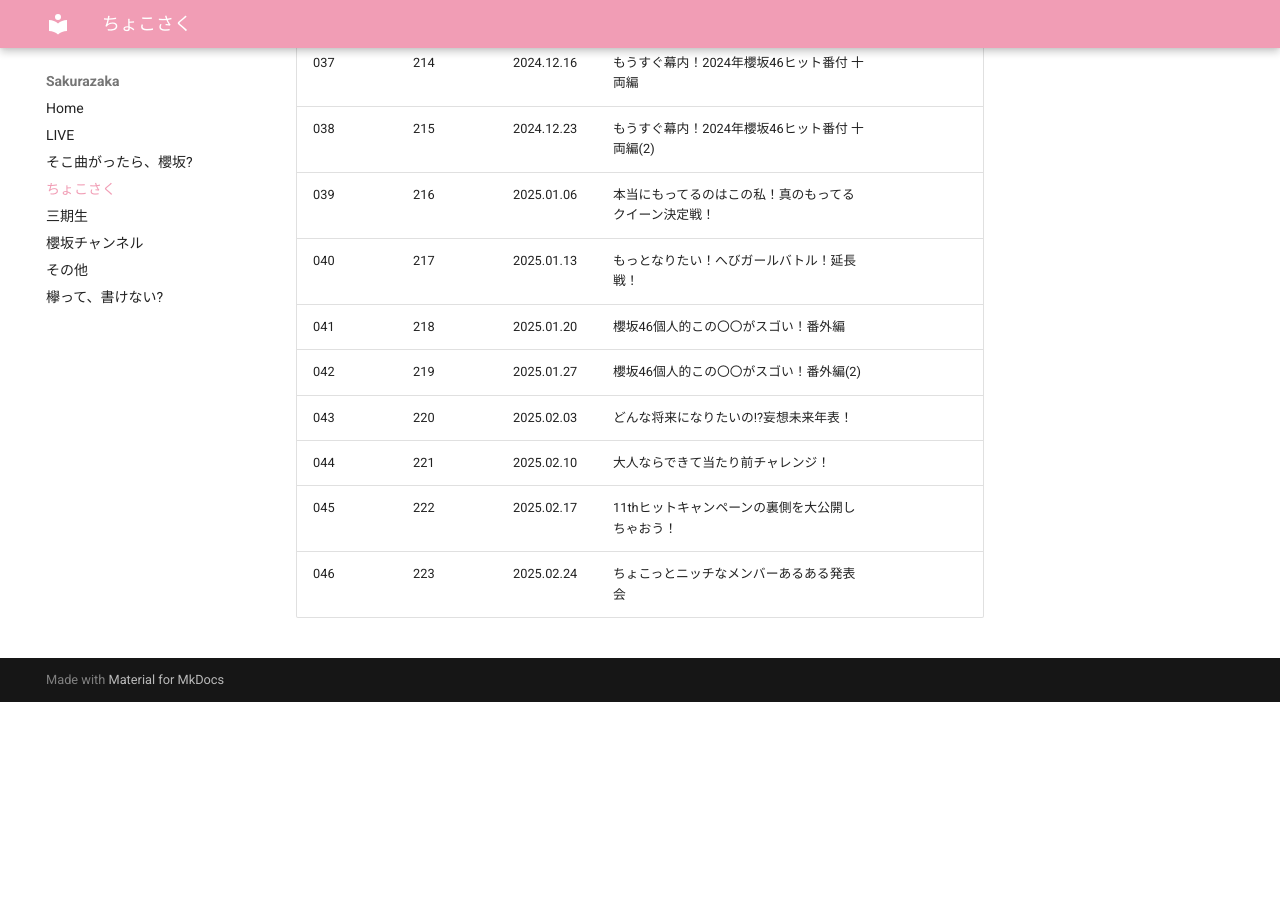
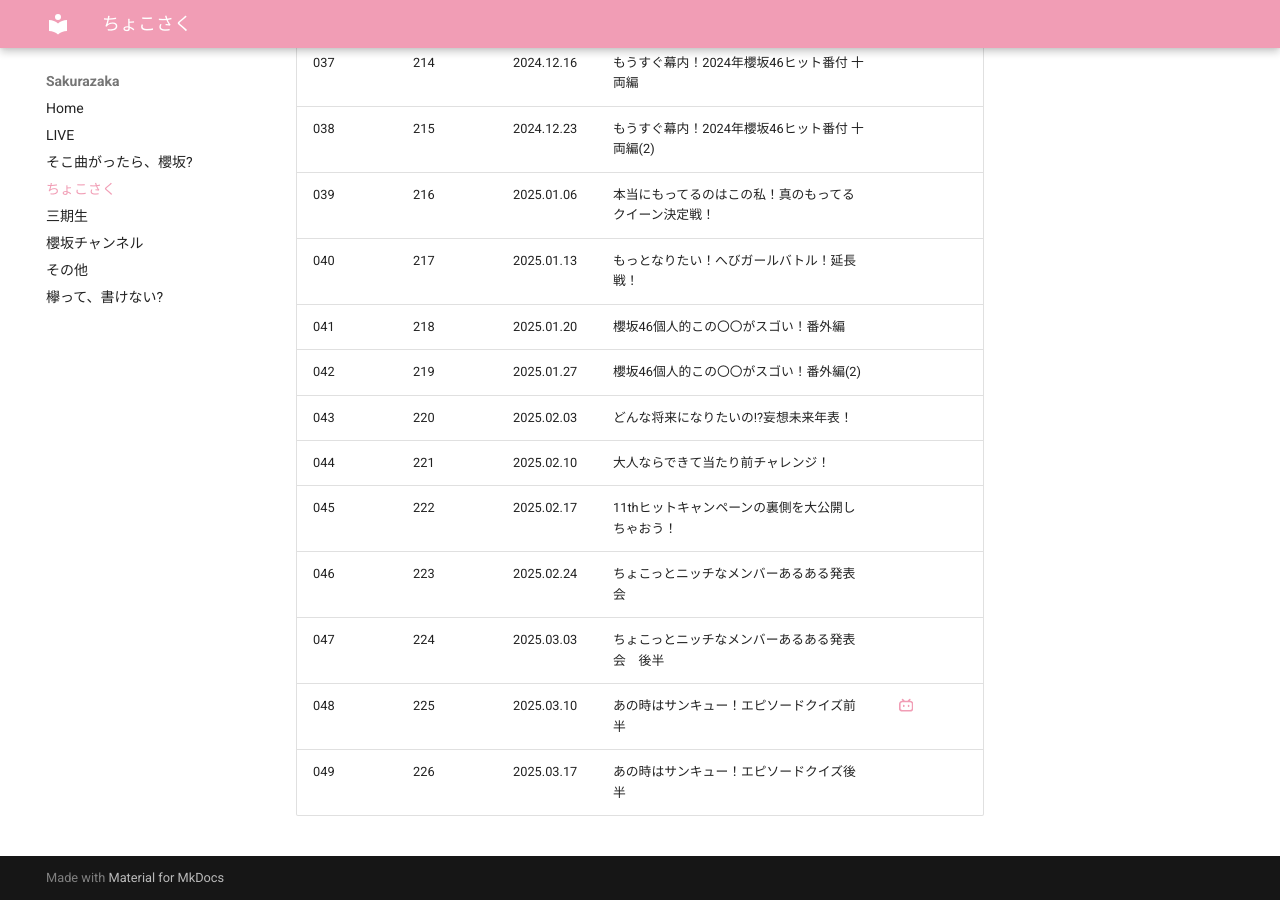
Before and after one commit to aki-192/sakura, an MkDocs documentation site: the page built from docs/chokosaku.md, in a window 1280 px wide and 900 px high, scrolled down 2211 px. Built offline with MkDocs 1.6.1 and Material for MkDocs 9.7.7, drawn with Linux system fonts in a browser that asks for light colours; before the commit the page ends 2913 px from its top, so only the background shows below that.

Commit message:
Update chokosaku.md

```diff
--- a/docs/chokosaku.md
+++ b/docs/chokosaku.md
@@ -52,3 +52,6 @@ title: ちょこさく
 | 044 | 221 | 2025.02.10 | 大人ならできて当たり前チャレンジ！ | |
 | 045 | 222 | 2025.02.17 | 11thヒットキャンペーンの裏側を大公開しちゃおう！ | |
 | 046 | 223 | 2025.02.24 | ちょこっとニッチなメンバーあるある発表会 | |
+| 047 | 224 | 2025.03.03 | ちょこっとニッチなメンバーあるある発表会　後半 | |
+| 048 | 225 | 2025.03.10 | あの時はサンキュー！エピソードクイズ前半 | [:simple-bilibili:](https://www.bilibili.com/video/BV1sPPEeZEFx?p=2) |
+| 049 | 226 | 2025.03.17 | あの時はサンキュー！エピソードクイズ後半 | |
```
